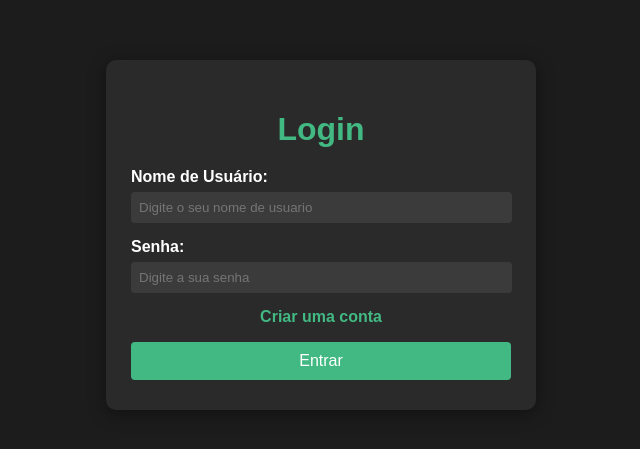
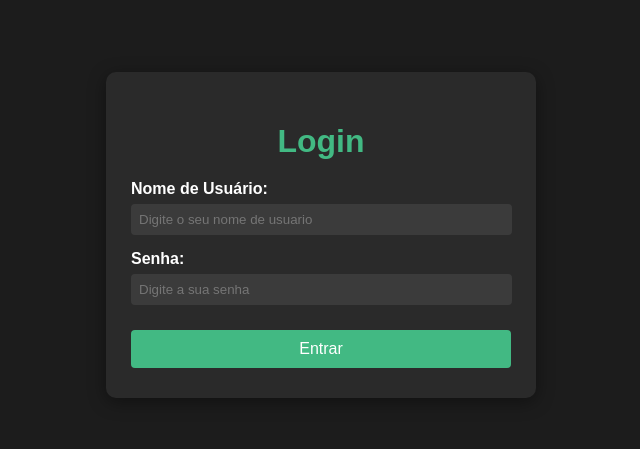
Before and after one commit to Carlos-Henrique39/Estagio, a Vue app in the folder Postagem-Estagio/mural-postagens/: page /#/login in a window 1280 px wide. Shown: the part 165-614 px from the top of the page, without its empty margins (319-959 px from the left). Built offline with nearby package versions, Linux system fonts and the light colour scheme.

Commit message:
Update Login.vue
Desabilitando a função criar conta do administrador

```diff
--- a/Postagem-Estagio/mural-postagens/src/pages/Login.vue
+++ b/Postagem-Estagio/mural-postagens/src/pages/Login.vue
@@ -32,11 +32,11 @@
           </label>
         </div> -->
 
-        <div class="link-cadastro">
+        <!-- <div class="link-cadastro">
           <label for="text" class="font">
             <RouterLink to="/create-admin" class="cadastro-link">Criar uma conta</RouterLink>
           </label>
-        </div>
+        </div> -->
 
         <button type="submit" class="btn-login">Entrar</button>
       </form>
```
